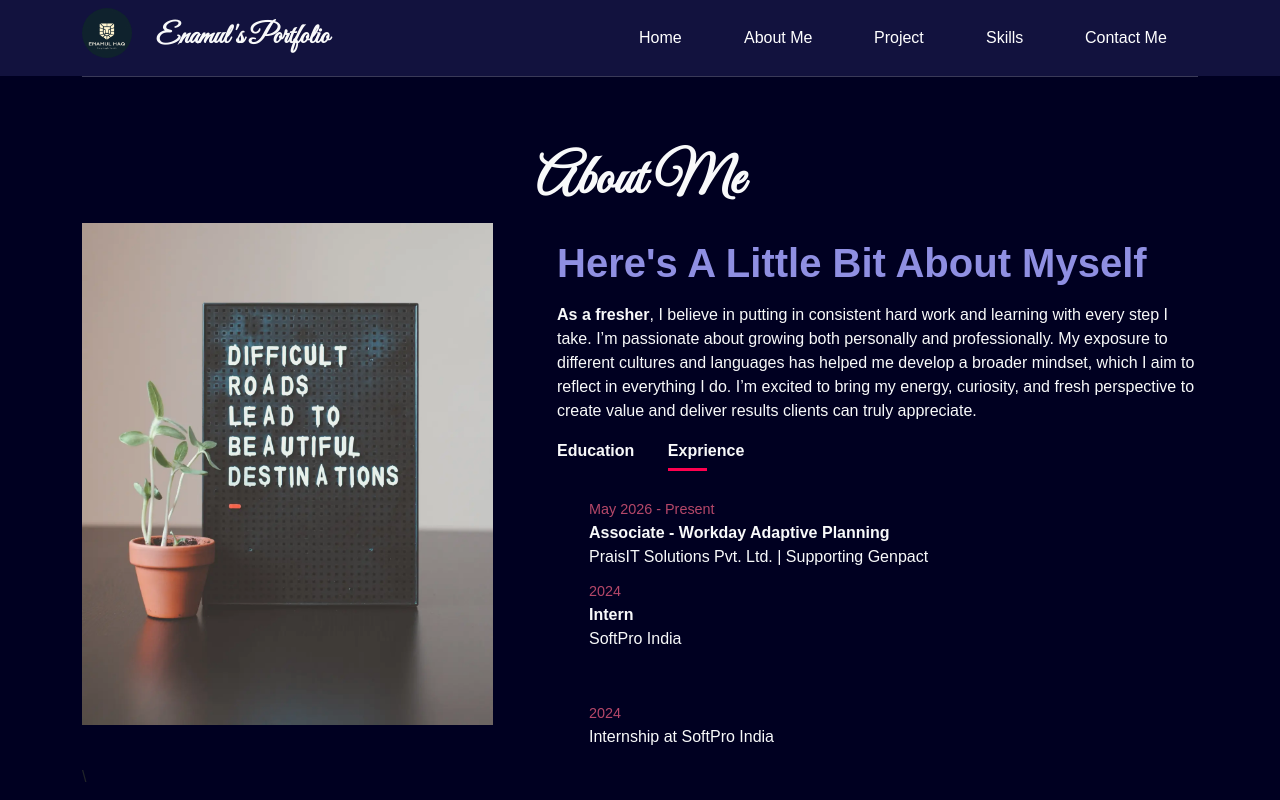
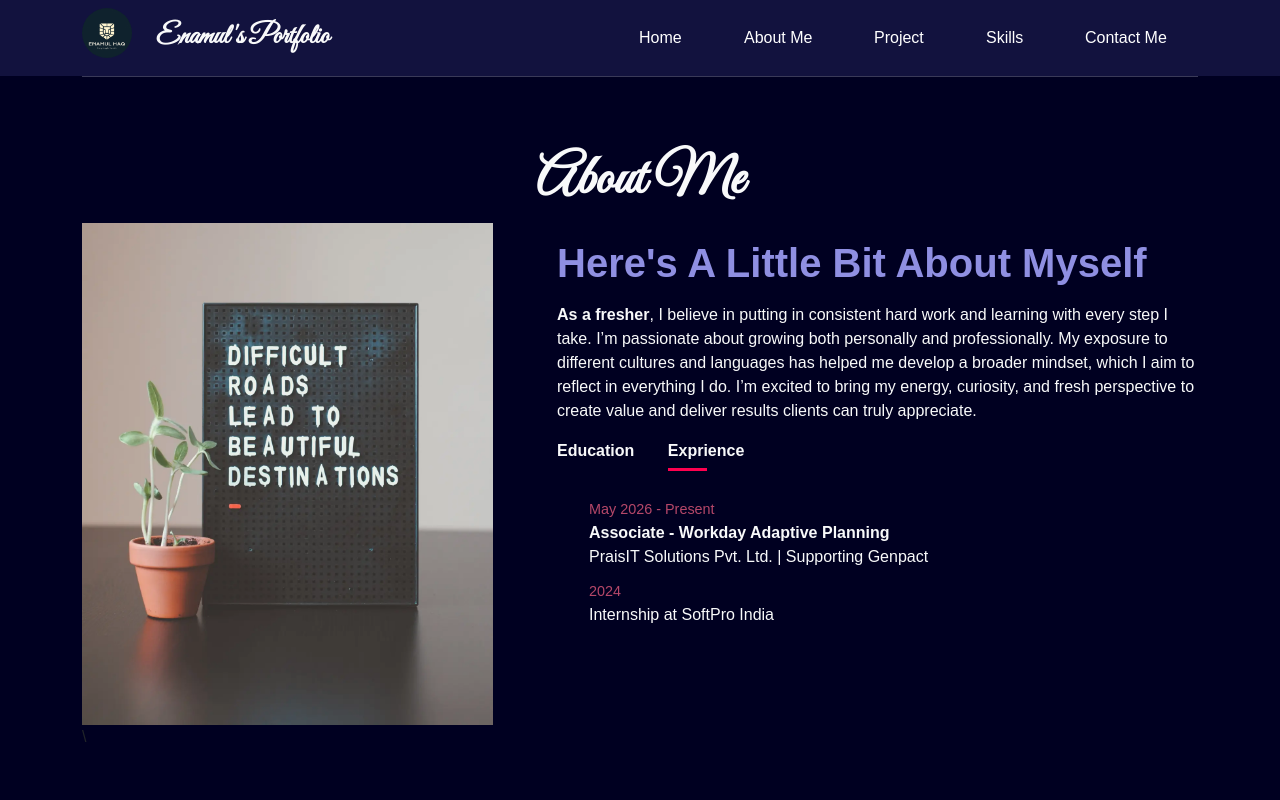
Before and after one commit to enamul-asad/Enamul_Portfolio, a React (Vite) app: page / in a window 1280 px wide. Both pictures are taken after a click on the element "Exprience". Shown: the part 611-1411 px from the top of the page. Built offline with nearby package versions, Linux system fonts and the light colour scheme.

Commit message:
Update AboutUs.jsx

```diff
--- a/src/Compomnents/AboutUs.jsx
+++ b/src/Compomnents/AboutUs.jsx
@@ -76,29 +76,16 @@ function AboutUs() {
                     <strong>Associate - Workday Adaptive Planning</strong><br />
                     PraisIT Solutions Pvt. Ltd. | Supporting Genpact
                 </li>
-
-                <li>
-                    <span>2024</span><br />
-                    <strong>Intern</strong><br />
-                    SoftPro India
-                </li>
+   <li>
+                                                <span>2024</span><br />
+                                                Internship at SoftPro India
+                                            </li>
 
             </ul>
         </Col>
     </Row>
 )}
-                            {activeTab === 'Experience' && (
-                                <Row>
-                                    <Col md className={`mt-4 text-start ${style.tabContents} ${style.activeTab}`}>
-                                        <ul>
-                                            <li>
-                                                <span>2024</span><br />
-                                                Internship at SoftPro India
-                                            </li>
-                                        </ul>
-                                    </Col >
-                                </Row>
-                            )}
+
                         </Row>
                     </Col>
                 </Row>\
```
